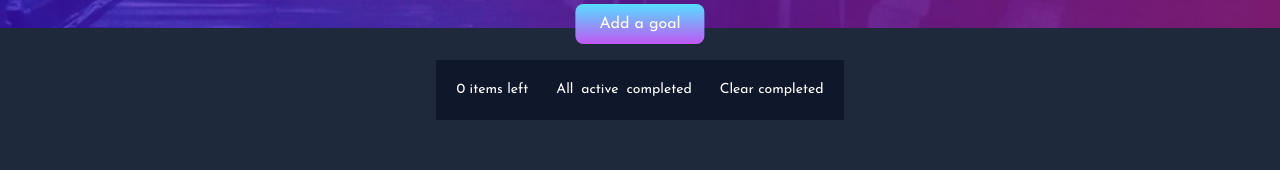
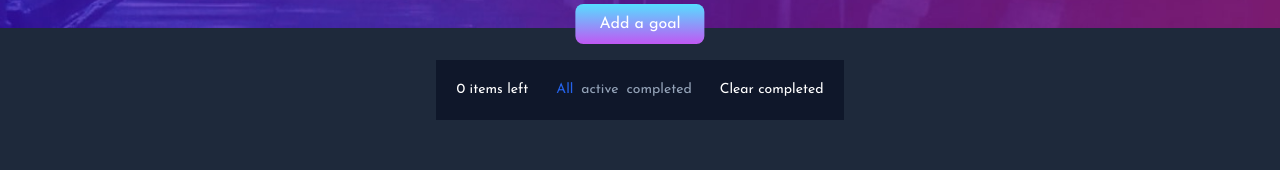
Before and after one commit to WilsonTomisin/todo-app-challenge, a React (Create React App) app: page / in a window 1280 px wide. Shown: the part 239-409 px from the top of the page. Built offline with nearby package versions, Linux system fonts and the light colour scheme.

Commit message:
successfully updated the completed goals array

```diff
--- a/src/components/Completedgoals.jsx
+++ b/src/components/Completedgoals.jsx
@@ -1,8 +1,21 @@
 import React from 'react'
 
-export const Completedgoals = () => {
+export const Completedgoals = ({completedGoals}) => {
+    React.useEffect(()=>{
+        console.log(completedGoals)
+        console.log(typeof(completedGoals));
+    },[])
   return (
     <div className=' bg-slate-900 h-auto w-full p-3 text-white'>
+        {/* {completedGoals.text} */}
+        {completedGoals.map((item, index)=>{
+
+            return(
+                <div key={ index } className=''>
+                    {item.text}
+                </div>
+            )
+        })}
         Completedgoals
     </div>
   )
--- a/src/components/Todo.jsx
+++ b/src/components/Todo.jsx
@@ -1,6 +1,6 @@
 import '../styles/todo.css'
 import React from 'react'
-import { useState, useReducer } from 'react'
+import { useState, useReducer , useRef } from 'react'
 import { Todolist } from './Todolist'
 import { Activegoals } from './Activegoals'
 import { Completedgoals } from './Completedgoals'
@@ -30,6 +30,15 @@ export const Todo = ({islight, setLight}) => {
 
     const [state, dispatch] = useReducer(stateReducer, initialstate )
     const [ todo , setTodo] = useState(initialstate.todo)
+    const [selectedLink, setSelectedLink] = useState('All')
+    const [completedGoals, setcompletedGoals] = useState([])
+    const inputRef = useRef(null)
+
+    const datalinks =[
+        {text:'All', path: '/'},
+        {text: 'active', path:'/active'},
+        {text:'completed', path:'/completed'}
+    ]
 
   return (
     <div className=' relative -top-32 w-auto  '>
@@ -45,10 +54,12 @@ export const Todo = ({islight, setLight}) => {
         <div className=''>
             <input type="text" className=' bg-slate-900 px-4 py-4 w-full rounded-lg text-white font-bold border-2 border-slate-950 hover:border-black'
              value={todo}
+             ref={inputRef}
              onChange={(e)=>(setTodo(e.currentTarget.value))}/>
             <button className=' rounded-lg relative left-1/2 -translate-x-1/2 mt-2 text-white bg-green-500 px-6 py-2 add-btn '
             onClick={(e)=>{
                 e.preventDefault()
+                inputRef.current.focus()
                 setTodo('')
                 if (todo.length > 3) {
                     const updatedGoal={ id: Date.now() , text: todo, completed:false}
@@ -61,29 +72,30 @@ export const Todo = ({islight, setLight}) => {
 
             }}>Add a goal </button>
             {<Routes>
-               <Route path='/' element={<Todolist list={state} dispatch={dispatch}/>} />
+               <Route path='/' element={<Todolist list={state} dispatch={dispatch} setcompletedGoals={setcompletedGoals}/>} />
                <Route path='/active' element={<Activegoals/>}/>
-               <Route path='/completed' element={<Completedgoals/>}/>
+               <Route path='/completed' element={<Completedgoals completedGoals={completedGoals}/>}/>
 
             </Routes>}
             <div className=' bg-slate-900 text-white flex items-center justify-between text-sm font-medium p-5'>
                 <div className=' pr-2'>{state.todo.length} items left</div>
                 <ul className=' flex items-center justify-between  px-5'>
-                    <li className=' '>
-                        <Link to={'/'}>
-                            All
-                        </Link>
-                    </li>
-                    <li className=' px-2'>
-                        <Link to={'/active'}>
-                            active
-                        </Link>
-                    </li>
-                    <li>
-                        <Link to={'/completed'}>
-                            completed
-                        </Link>
-                    </li>
+                    {datalinks.map((item,index)=>{
+                        const padding = index == 1 ? 'px-2':''
+                        const active = selectedLink == item.text ? ' text-blue-600' : 'text-slate-400'
+                        return(
+                            <li  key={index} className={`${padding} ${active}`} onClick={(e)=>{
+                            setSelectedLink(item.text)
+                            console.log(selectedLink)
+                            }}>
+                                <Link to={item.path}>
+                                    {item.text}
+                                </Link>
+                            </li>
+
+                        )
+                    })}
+
                 </ul>
                 <div className=' pl-2'>Clear completed</div>
             </div>
--- a/src/components/Todolist.jsx
+++ b/src/components/Todolist.jsx
@@ -2,16 +2,16 @@ import React from 'react';
 import { useState } from 'react';
 import '../styles/todolist.css'
 
-export const Todolist = ({list, dispatch}) => {
-    const [isChecked, setisChecked] = useState(false);
-    const [completedGoals, setCompletedgoals] = useState([])
-    const done = isChecked == true
+export const Todolist = ({list, dispatch, setcompletedGoals}) => {
+    // const [isChecked, setisChecked] = useState(false);
+
+    // const done = isChecked == true
 
 
 
 
 
-    const newlength = list.todo.filter(item => !isChecked )
+    // const newlength = list.todo.filter(item => !isChecked )
 
 
     // console.log('new arr length is '+ completedGoals.length)
@@ -23,13 +23,19 @@ export const Todolist = ({list, dispatch}) => {
                 <div key={index} className=' goal px-2 border-b-2 border-slate-500 flex items-center justify-between'>
                     <label className="custom-checkbox">
                         <input name='myCheckbox' type="checkbox"  onClick={(e)=>{
-                            const completed = { ...item , completed : !item.completed}
-                            // item.completed == true,
-                            setisChecked(!isChecked)
+                            const completed = {...item ,completed : !item.completed}
+
+                            // setisChecked(!isChecked)
                             // console.log(isChecked)
-                            console.log(item.completed)
+
                             console.log(completed);
-                            return completed
+                            setcompletedGoals((preval)=>{
+                                return[
+                                    ...preval,
+                                    completed
+                                ]
+                            })
+                            // return completed
                         }} />
                         <span className="checkmark"></span>
                     </label>
--- a/src/styles/todo.css
+++ b/src/styles/todo.css
@@ -1,6 +1,4 @@
-.todo{
-    /* min-height: calc(100vh- 100px); */
-}
+
 
 .custom-checkbox {
     position: relative;
```
